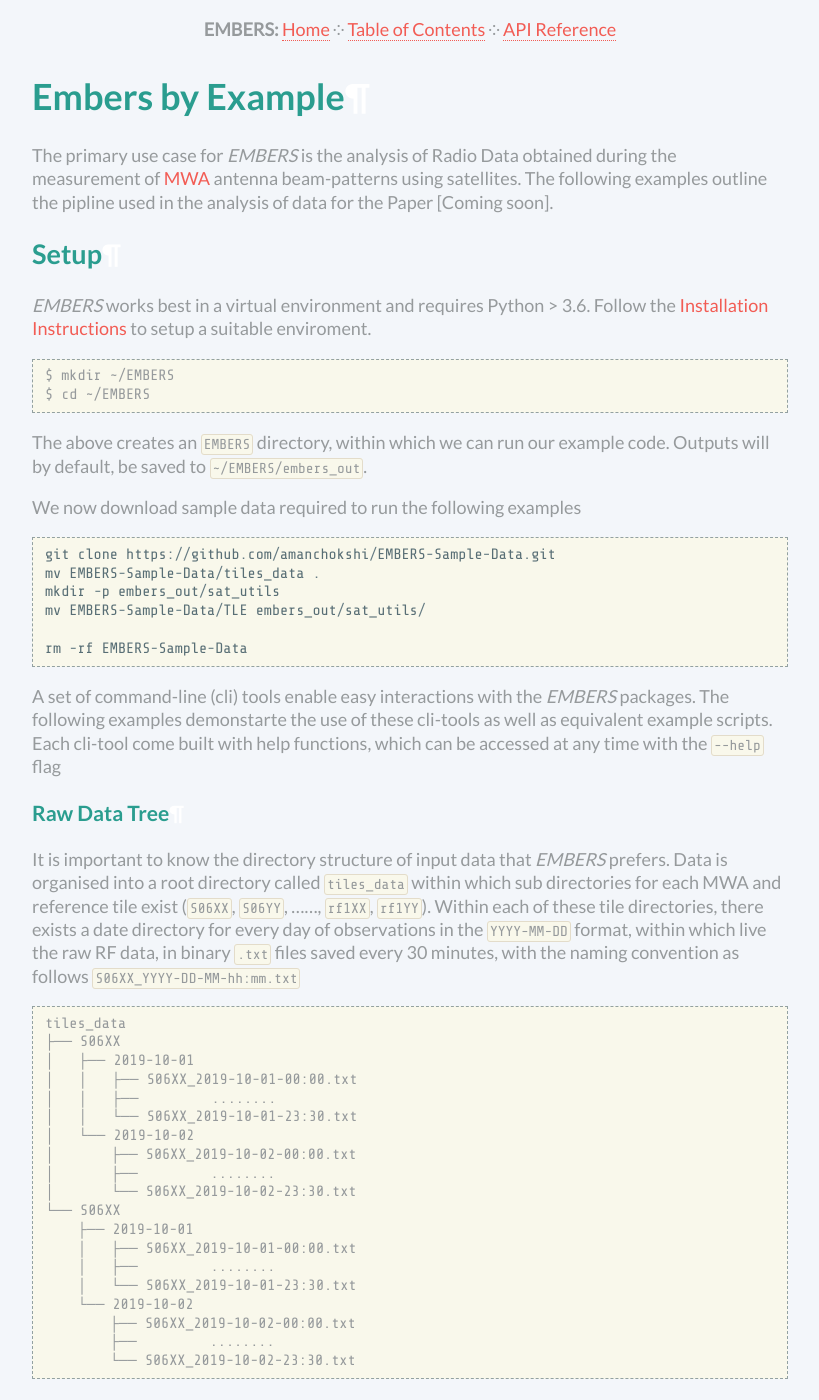
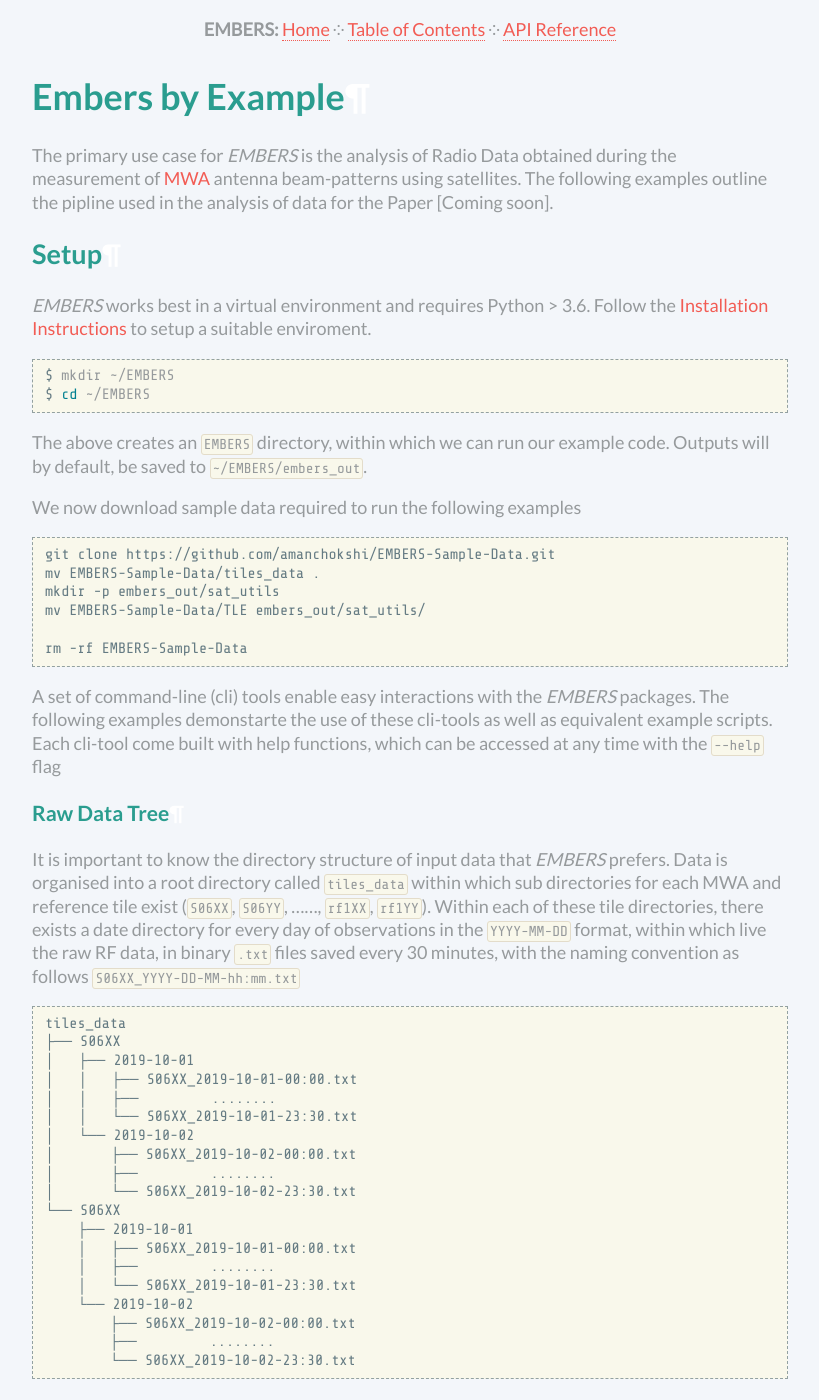
Before and after one commit to amanchokshi/EMBERS, a Sphinx documentation site: the page built from docs/embersbyexample.rst, in a window 1280 px wide and 1400 px high. Shown: the whole window, without its empty margins (230-1049 px from the left). Built offline with Sphinx 7.4.7, drawn with Linux system fonts in a browser that asks for light colours.

Commit message:
Fixing rtd errors in rendering cod-blocks

```diff
--- a/docs/embersbyexample.rst
+++ b/docs/embersbyexample.rst
@@ -10,7 +10,7 @@
 -----
 *EMBERS* works best in a virtual environment and requires Python > 3.6. Follow the :doc:`Installation Instructions <installation>` to setup a suitable enviroment.
 
-.. code-block::
+.. code-block:: console
 
     $ mkdir ~/EMBERS
     $ cd ~/EMBERS
@@ -19,7 +19,7 @@
 
 We now download sample data required to run the following examples
 
-.. code-block::
+.. code-block:: console
 
     git clone https://github.com/amanchokshi/EMBERS-Sample-Data.git
     mv EMBERS-Sample-Data/tiles_data .
@@ -40,7 +40,7 @@
 there exists a date directory for every day of observations in the :samp:`YYYY-MM-DD` format, within which live the raw RF data, in binary :samp:`.txt` files
 saved every 30 minutes, with the naming convention as follows :samp:`S06XX_YYYY-DD-MM-hh:mm.txt`
 
-.. code-block::
+.. code-block:: console
 
     tiles_data
     ├── S06XX
```
